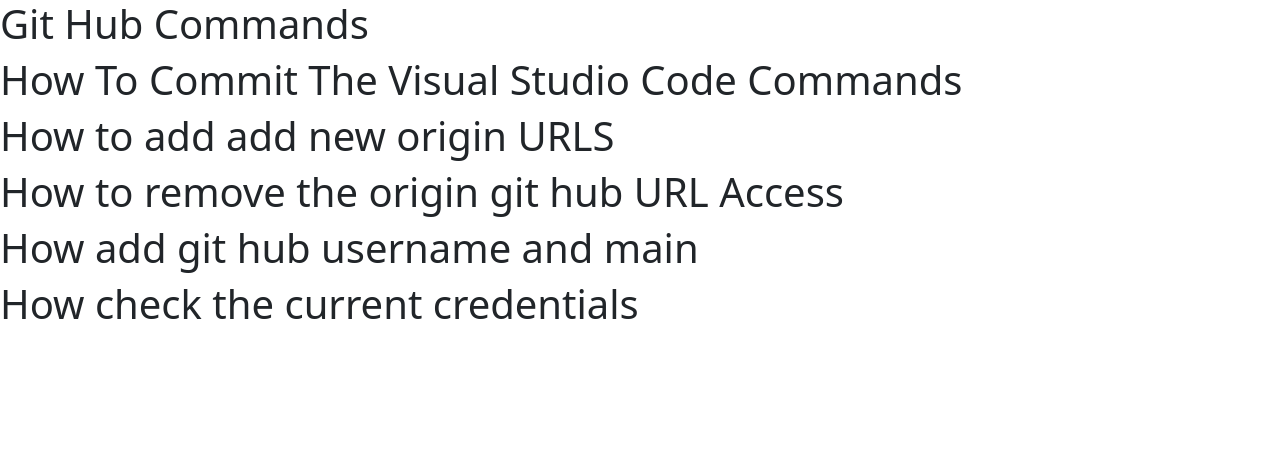
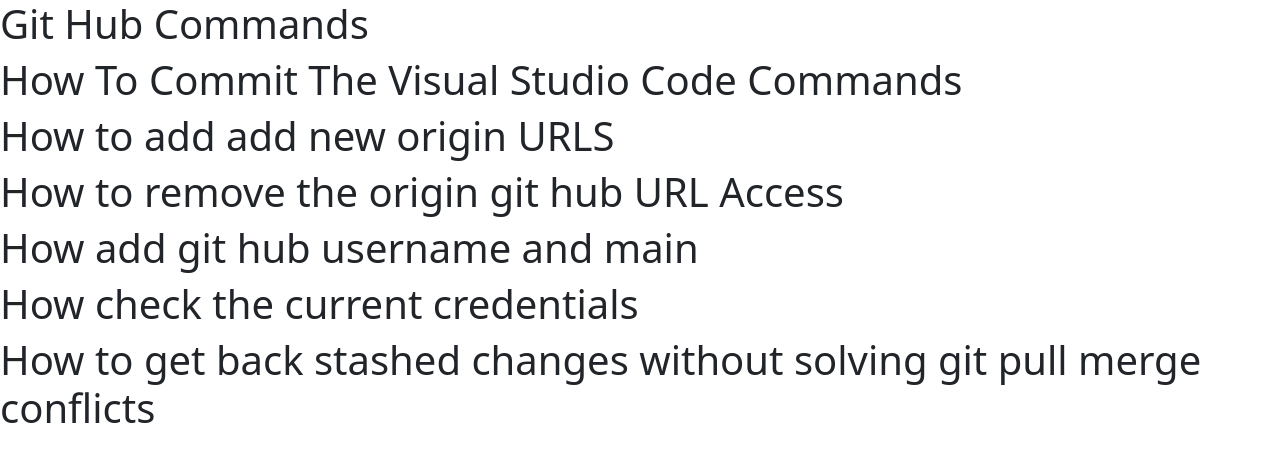
Before and after one commit to Sivaji777/Git_Hub_Commands, a React (Create React App) app: page / in a window 1280 px wide. Shown: the top 462 px of the page. Built offline with nearby package versions, Linux system fonts and the light colour scheme.

Commit message:
Update Git_Hub_Commands.js

```diff
--- a/src/Components/Git_Hub_Commands.js
+++ b/src/Components/Git_Hub_Commands.js
@@ -43,6 +43,20 @@ function Git_Hub_Commands() {
         2) git config --global user.email
        */}
 
+       <h1>How to get back stashed changes without solving git pull merge conflicts</h1>
+      {/*
+        a) Senario : whenever you want take git pull from another branch and after taken git pull you got some merge conflicts you need resolve
+          that and you need to push that code in git hub but you dont know hoe to merge the two branches code that time use this connamd
+        Step 1) you need to take pull from particulat branch
+            a) git pull origin API-Service
+            *  get back stashed changes without solving git pull merge conflicts
+
+            b) git reset --hard 8bc00cd796c413c230dbc8f6f8e7acf09a392d18
+
+            it will come back as`tess
+      */}
+
+
     </div>
   )
 }
```
